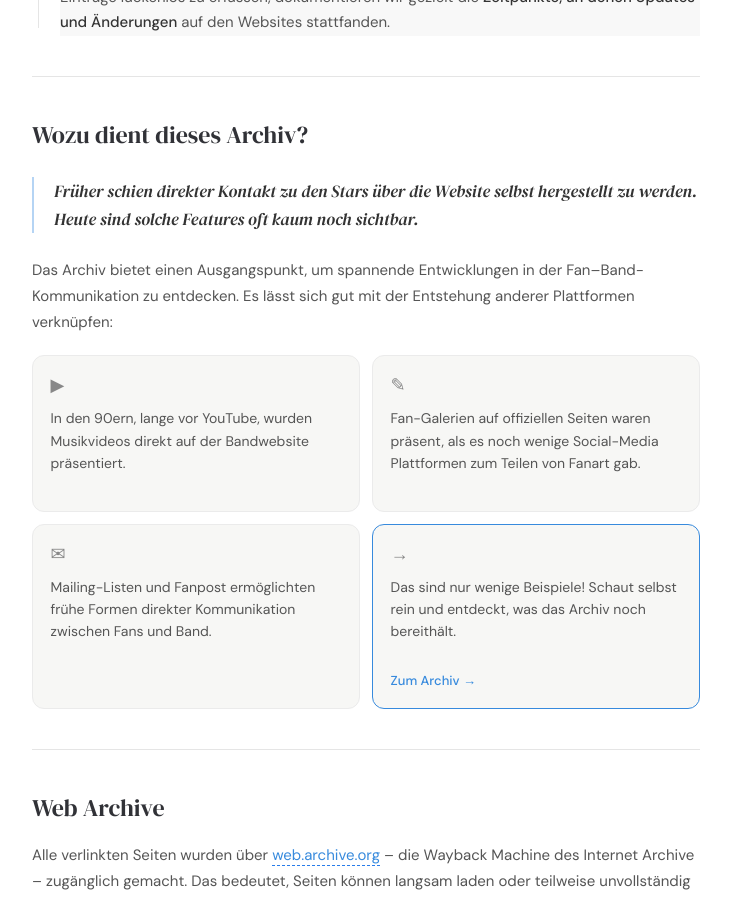
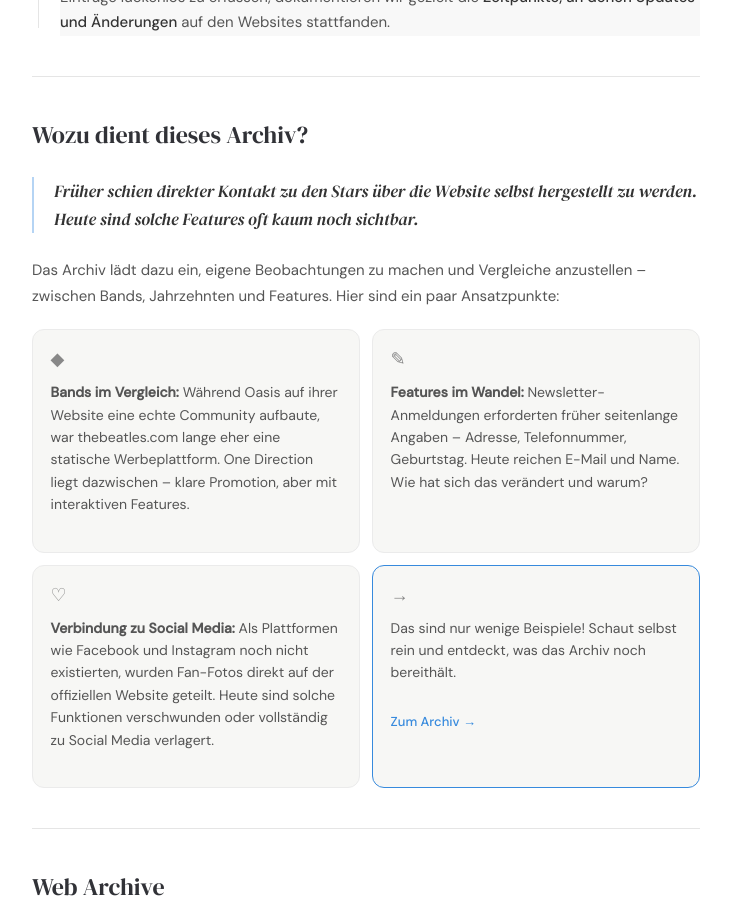
Before and after one commit to livklivk/Bands, a Jekyll site: the page built from _pages/ueber.html, in a window 1280 px wide and 900 px high, scrolled down 1177 px. Shown: the whole window, without its empty margins (274-1005 px from the left). Built offline with Jekyll 4.4.1, drawn with Linux system fonts in a browser that asks for light colours.

Commit message:
Über-Seite: Kacheln unter 'Wozu dient dieses Archiv?' überarbeitet
Co-Authored-By: Claude Sonnet 4.6 <noreply@anthropic.com>

```diff
--- a/_pages/ueber.html
+++ b/_pages/ueber.html
@@ -103,20 +103,20 @@ permalink: /ueber/
           <p>Früher schien direkter Kontakt zu den Stars über die Website selbst hergestellt zu werden. Heute sind solche Features oft kaum noch sichtbar.</p>
         </div>
 
-        <p>Das Archiv bietet einen Ausgangspunkt, um spannende Entwicklungen in der Fan–Band-Kommunikation zu entdecken. Es lässt sich gut mit der Entstehung anderer Plattformen verknüpfen:</p>
+        <p>Das Archiv lädt dazu ein, eigene Beobachtungen zu machen und Vergleiche anzustellen – zwischen Bands, Jahrzehnten und Features. Hier sind ein paar Ansatzpunkte:</p>
 
         <div class="usage-grid">
           <div class="usage-card">
-            <div class="icon">&#9654;</div>
-            <p>In den 90ern, lange vor YouTube, wurden Musikvideos direkt auf der Bandwebsite präsentiert.</p>
+            <div class="icon">&#9670;</div>
+            <p><strong>Bands im Vergleich:</strong> Während Oasis auf ihrer Website eine echte Community aufbaute, war thebeatles.com lange eher eine statische Werbeplattform. One Direction liegt dazwischen – klare Promotion, aber mit interaktiven Features.</p>
           </div>
           <div class="usage-card">
             <div class="icon">&#9998;</div>
-            <p>Fan-Galerien auf offiziellen Seiten waren präsent, als es noch wenige Social-Media Plattformen zum Teilen von Fanart gab.</p>
+            <p><strong>Features im Wandel:</strong> Newsletter-Anmeldungen erforderten früher seitenlange Angaben – Adresse, Telefonnummer, Geburtstag. Heute reichen E-Mail und Name. Wie hat sich das verändert und warum?</p>
           </div>
           <div class="usage-card">
-            <div class="icon">&#9993;</div>
-            <p>Mailing-Listen und Fanpost ermöglichten frühe Formen direkter Kommunikation zwischen Fans und Band.</p>
+            <div class="icon">&#9825;</div>
+            <p><strong>Verbindung zu Social Media:</strong> Als Plattformen wie Facebook und Instagram noch nicht existierten, wurden Fan-Fotos direkt auf der offiziellen Website geteilt. Heute sind solche Funktionen verschwunden oder vollständig zu Social Media verlagert.</p>
           </div>
           <a class="usage-card usage-card--link" href="{{ "/" | relative_url }}" style="text-decoration:none;display:block;">
             <div class="icon">&#8594;</div>
```
